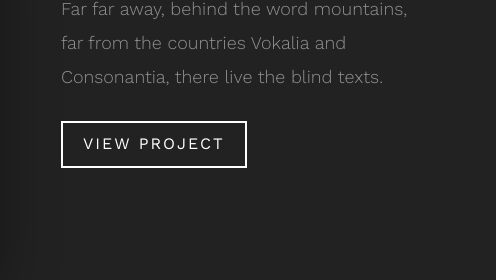
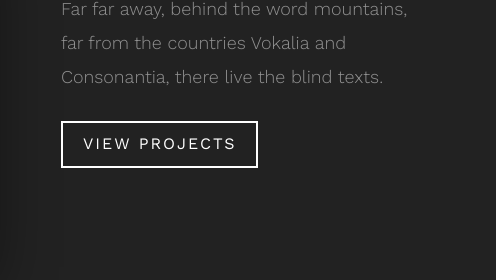
Before and after one commit to shikhadesigncode/portfolio, a plain HTML site: page index.html in a window 1280 px wide. Shown: the part 1160-1440 px from the top of the page, 784-1280 px from the left. Drawn offline with nearby package versions, Linux system fonts and the light colour scheme; some packages are replaced by stand-ins of ours; no server answers; files whose address does not match are found by name; a web font is replaced by a local one.

Commit message:
Update index.html

```diff
--- a/index.html
+++ b/index.html
@@ -143,7 +143,7 @@
 					<div class="fh5co-text col-md-4 animate-box">
 						<h2>Guide Landing Page</h2>
 						<p>Far far away, behind the word mountains, far from the countries Vokalia and Consonantia, there live the blind texts.</p>
-						<p><a href="work_1.html" class="btn btn-light btn-outline transition">View Project</a></p>
+						<p><a href="work_1.html" class="btn btn-light btn-outline transition">View Projects</a></p>
 					</div>
 				</div>
 
```
